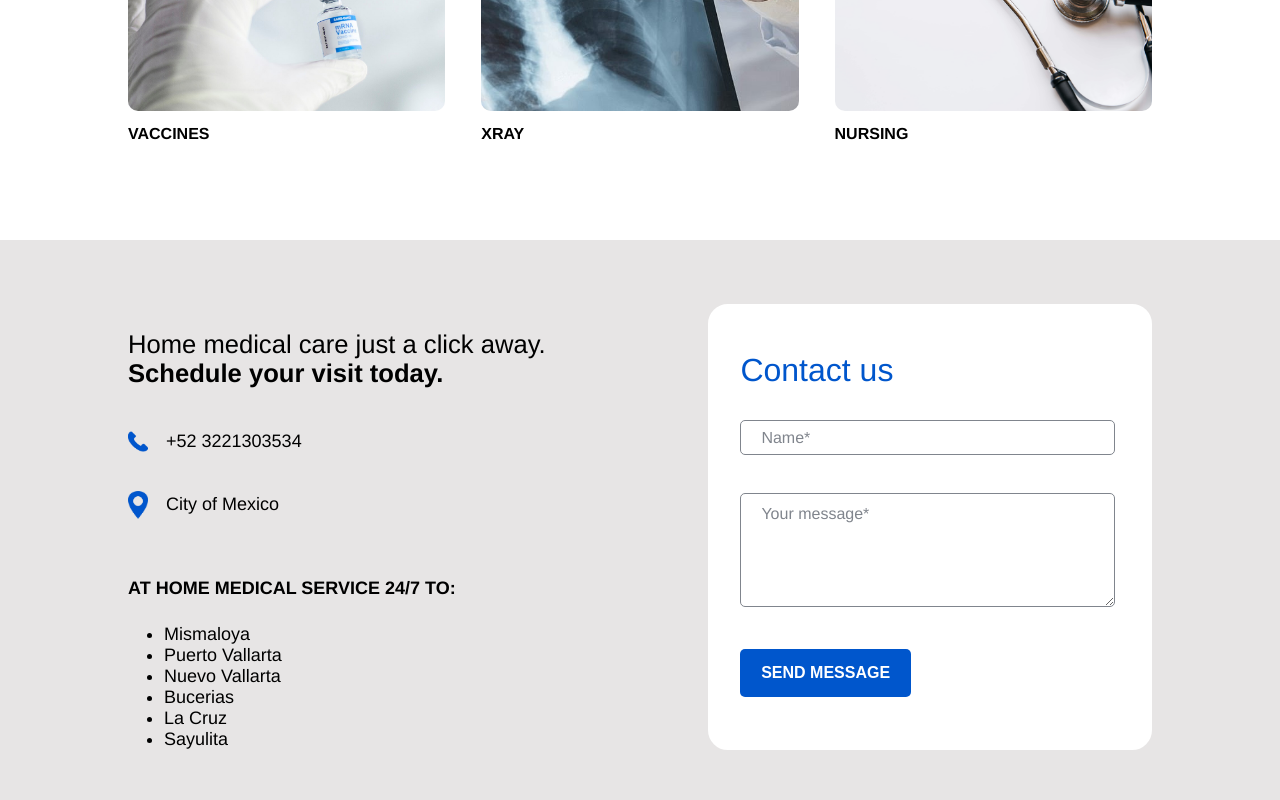
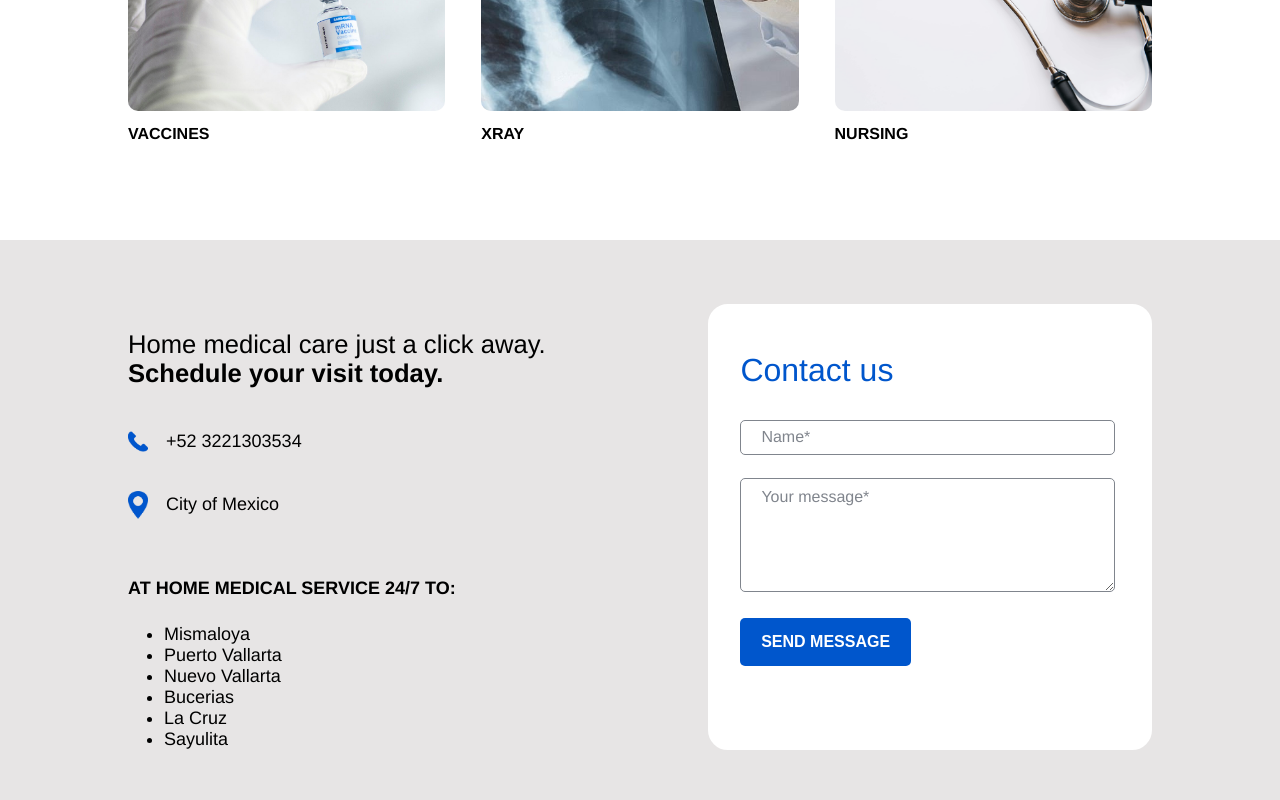
Before and after one commit to justinait/drperalta, a React (Vite) app: page / in a window 1280 px wide. Shown: the part 1170-1970 px from the top of the page. Built offline with nearby package versions, Linux system fonts and the light colour scheme.

Commit message:
css form

```diff
--- a/src/Components/Contact/Contact.css
+++ b/src/Components/Contact/Contact.css
@@ -63,7 +63,7 @@ textarea {
     padding: 5px 16px;
     border-radius: 5px;
     width: 85%;
-    margin: 0 0 8% 0px;
+    margin: 0 0 2% 0px;
     font-size: 15px;
     outline: none;
 }
@@ -100,7 +100,7 @@ textarea {
 }
 .floatingLabel {
     position: absolute;
-    top: 32%;
+    top: 40%;
     left: 16px;
     transform: translateY(-50%);
     color: #80858D;
@@ -142,7 +142,7 @@ textarea {
         padding: 11px 16px;
         border-radius: 5px;
         width: 93%;
-        margin: 0 0 6% 0px;
+        /* margin: 0 0 6% 0px; */
     }
 
     .inputContactMessage {
@@ -153,7 +153,7 @@ textarea {
         margin-bottom: 25px !important;
     }
     .floatingLabel {
-        top: 30%;
+        /* top: 30%; */
     }
 
 
@@ -193,7 +193,7 @@ textarea {
     }
     .inputContact {
         width: 90%;
-        margin: 0 0 10% 0px;
+        /* margin: 0 0 10% 0px; */
     }
     .divIcons p {
         margin-left: 17px;
@@ -237,7 +237,7 @@ textarea {
 
         font-size: 18px;
         padding: 6px 16px;
-        margin: 0 0 6% 0px;
+        /* margin: 0 0 6% 0px; */
     }
     .inputContactMessage {
 
@@ -249,7 +249,7 @@ textarea {
 }
 @media(min-width:1400px){
     .floatingLabel {
-        top: 28%;
+        /* top: 28%; */
     }
 
     .floatingLabelMessage {
@@ -280,7 +280,7 @@ textarea {
 }
 @media(min-width:1800px){
     .floatingLabel {
-        top: 27%;
+        /* top: 27%; */
     }
 
     .floatingLabelMessage {
```
